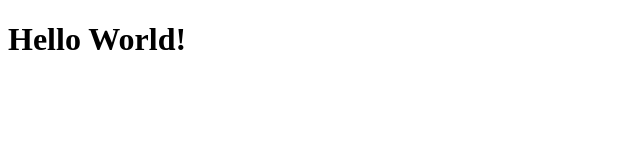
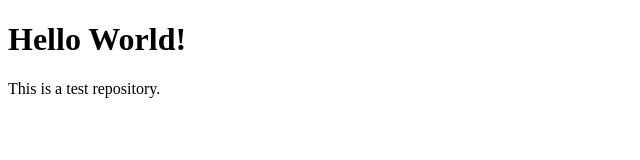
Before and after one commit to Firjatullah-bf/test-repo, a plain HTML site: page index.html in a window 1280 px wide. Shown: the whole page, without its empty margins (0-640 px from the left). Drawn offline with Linux system fonts and the light colour scheme.

Commit message:
Edit paragraf

```diff
--- a/index.html
+++ b/index.html
@@ -7,5 +7,6 @@
 </head>
 <body>
     <h1>Hello World!</h1>
+    <p>This is a test repository.</p>
 </body>
 </html>
```
